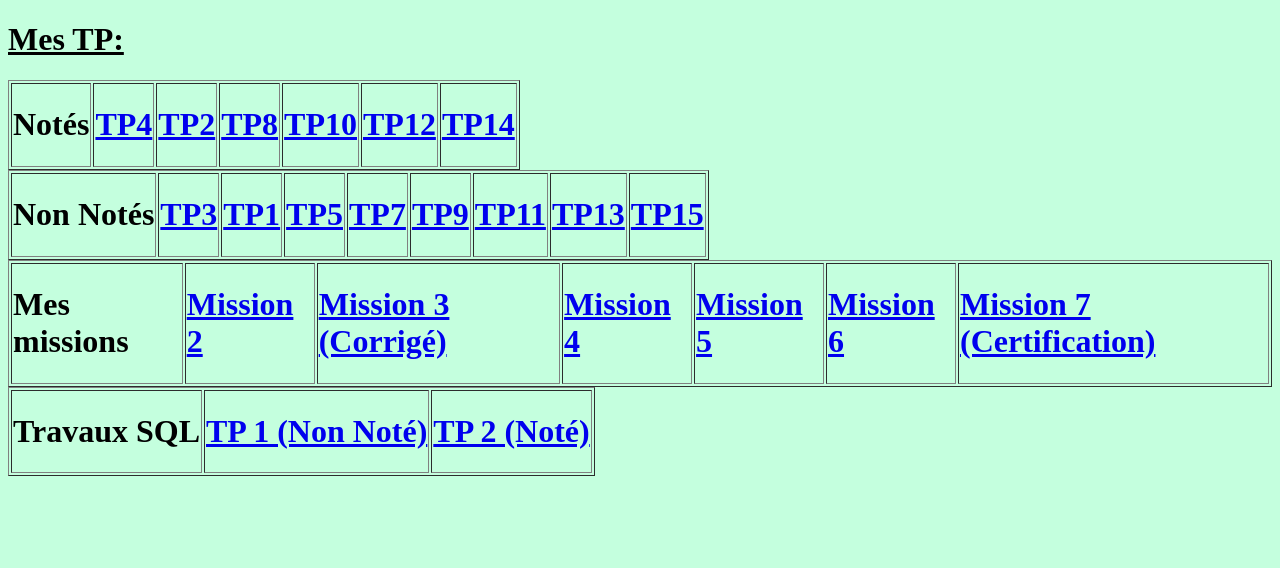
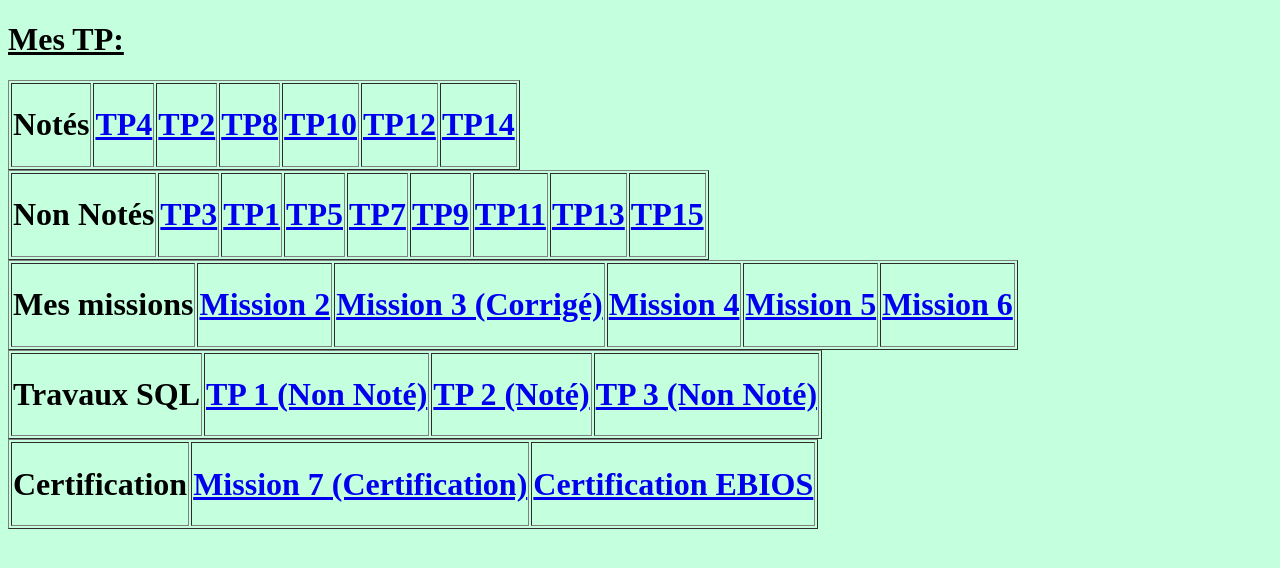
Before and after one commit to Aoyub/REPERTOIRE-DE-TD-Ayoub-EL-MOUMEN, a plain HTML site: page index.html in a window 1280 px wide. Drawn offline with Linux system fonts and the light colour scheme.

Commit message:
Update index.html

```diff
--- a/index.html
+++ b/index.html
@@ -39,17 +39,27 @@
             <td><h1><a href="mission4.pdf">Mission 4</a></h1></td>
             <td><h1><a href="https://aoyub.github.io/Mission5-Ayoub-ElMoumen/">Mission 5</a></h1></td>
             <td><h1><a href="https://aoyub.github.io/MISSION6-ELMOUMEN-AYOUB/">Mission 6</a></h1></td>
-            <td><h1><a href="attestationmooc.pdf">Mission 7 (Certification)</a></h1></td>
         </tr>
 
     </table>
-        <table border="1">
+
+    <table border="1">
         <tr><td><h1>Travaux SQL</h1></p></td>
             <td><h1><a href="https://aoyub.github.io/TP-16-AE/">TP 1 (Non Noté)</a></h1></td>
             <td><h1><a href="https://aoyub.github.io/TP-15-Not-AE/">TP 2 (Noté)</a></h1></td>
+            <td><h1><a href="tp3.pdf">TP 3 (Non Noté)</a></h1></td>
         </tr>
     </table>
 
+    <table border="1">
+        <tr><td><h1>Certification</h1></p></td>
+            <td><h1><a href="attestationmooc.pdf">Mission 7 (Certification)</a></h1></td>
+            <td><h1><a href="certificat2.pdf">Certification EBIOS</a></h1></td>
+        </tr>
+    </table>
+
+
+
+
 </body>
-
 </html>
```
